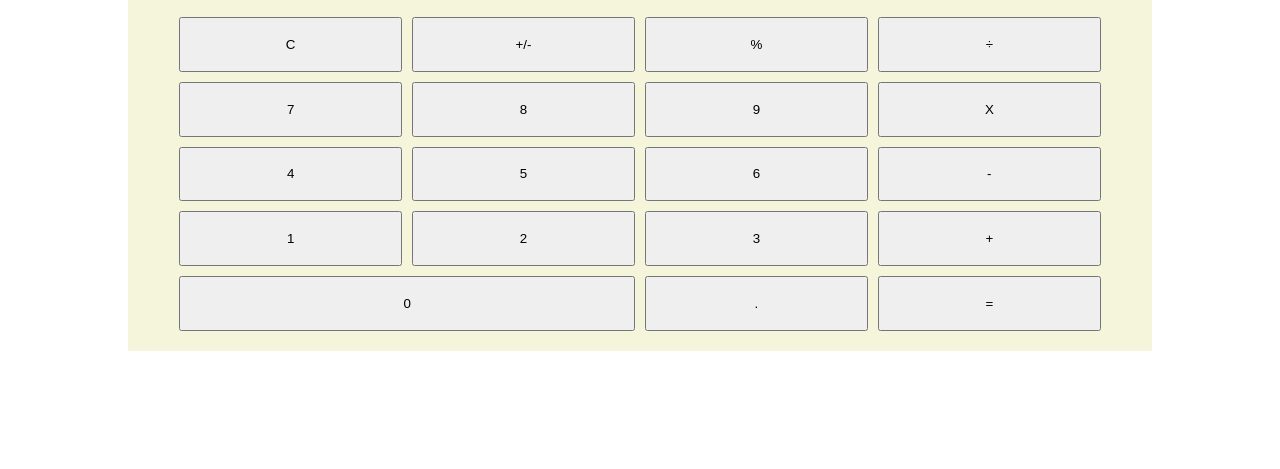
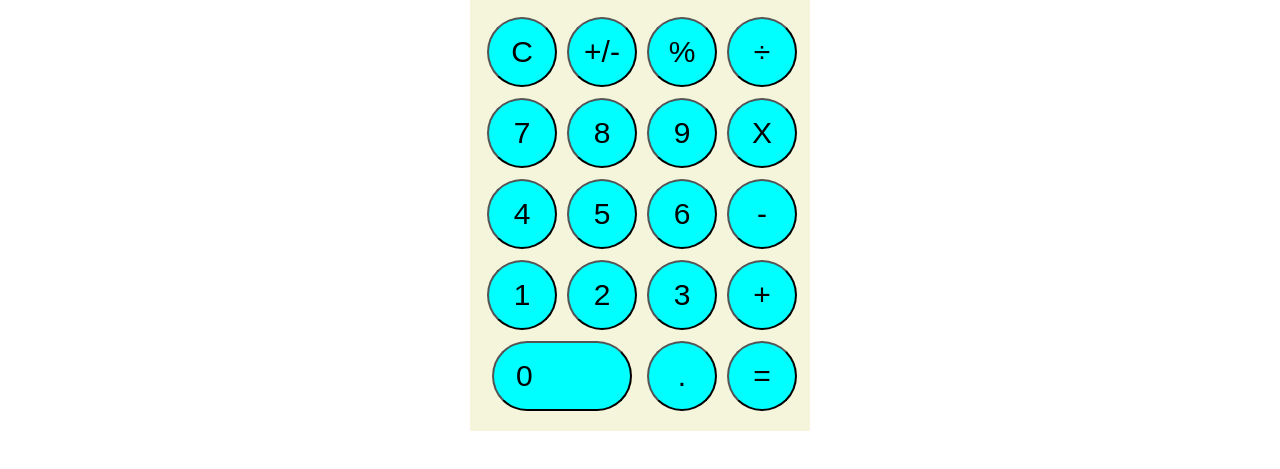
Before and after one commit to younusk-hub/Calculator-Project, a plain HTML site: page index.html in a window 1280 px wide. Shown: the part 331-800 px from the top of the page. Drawn offline with Linux system fonts and the light colour scheme.

Commit message:
sorted out the layout for the calculator, just need to change colors

```diff
--- a/index.html
+++ b/index.html
@@ -19,29 +19,26 @@
             <div class="calculator-container__answer">ANSWER</div>
 
             <div class="calculator-container__user-input">
-                <button class="clear input">C</button>
-                <button class="add\/minus input">+/-</button>
-                <button class="percentage input">%</button>
-                <button class="buttonide input">÷</button>
-                <button class="seven input">7</button>
-                <button class="eight input">8</button>
-                <button class="nine input">9</button>
-                <button class="four input">4</button>
-                <button class="five input">5</button>
-                <button class="six input">6</button>
-                <button class="multiply input">X</button>
-                <button class="minus input">-</button>
-                <button class="plus input">+</button>
-                <button class="equal input">=</button>
-                <button class="one input">1</button>
-                <button class="two input">2</button>
-                <button class="three input">3</button>
-                <button class="zero input">0</button>
-                <button class="decimal input">.</button>
+                <button class="clear calculator-container__user-input__input">C</button>
+                <button class="add\/minus calculator-container__user-input__input">+/-</button>
+                <button class="percentage calculator-container__user-input__input">%</button>
+                <button class="buttonide calculator-container__user-input__input">÷</button>
+                <button class="seven calculator-container__user-input__input">7</button>
+                <button class="eight calculator-container__user-input__input">8</button>
+                <button class="nine calculator-container__user-input__input">9</button>
+                <button class="four calculator-container__user-input__input">4</button>
+                <button class="five calculator-container__user-input__input">5</button>
+                <button class="six calculator-container__user-input__input">6</button>
+                <button class="multiply calculator-container__user-input__input">X</button>
+                <button class="minus calculator-container__user-input__input">-</button>
+                <button class="plus calculator-container__user-input__input">+</button>
+                <button class="equal calculator-container__user-input__input">=</button>
+                <button class="one calculator-container__user-input__input">1</button>
+                <button class="two calculator-container__user-input__input">2</button>
+                <button class="three calculator-container__user-input__input">3</button>
+                <button class="zero calculator-container__user-input__input">0</button>
+                <button class="decimal calculator-container__user-input__input">.</button>
               </div>
-
-
-
         </div>
     </main>
 </body>
--- a/styles/_main.scss
+++ b/styles/_main.scss
@@ -1,22 +1,36 @@
+main {
+    display: flex;
+    flex-direction: column;
+    justify-content: center;
+    align-items: center;
+}
+
 .calculator-container {
     display:flex;
     flex-direction: column;
     justify-content:flex-start;
     align-items: center;
-    height: 65vh;
-    margin: 25px 10%;
     background-color:beige;
+    margin: 25px;
+    height: 600px;
+    width: 340px;
+
 
     &__display-input {
         padding: 20px;
         align-self: flex-end;
         font-size: 25px;
+        text-align: right;
+        width: 100%;
     }
 
     &__answer {
         padding: 20px;
+        font-size: 50px;
+
         align-self: flex-end;
-        font-size: 50px;
+        text-align: right;
+        width: 100%;
     }
 
     &__user-input {
@@ -28,8 +42,8 @@
         width: 90%;
         height: 90%;
         margin: 20px;
-
-
+        justify-items: center;
+        align-items: center;
         grid-template-areas:
           "a b c d"
           "e f g h"
@@ -37,7 +51,14 @@
           "m n o p"
           "q q r s";
 
+        &__input {
+            background-color: aqua;
+            font-size: 30px;
+            border-radius: 50px;
+            height: 70px;
+            width: 70px;
 
+        }
     }
 
     .clear { grid-area: a;}
@@ -59,8 +80,11 @@
     .zero { grid-area: q; }
     .decimal { grid-area: r; }
     .equal { grid-area: s; }
-
-
-
-
+    .zero {
+        grid-area: q;
+        width: 140px;
+        border-radius: 50px;
+        text-align: left;
+        padding-left: 22px;
+    }
 }
```
Also changed, not shown: styles/styles.css, 1 other file.
